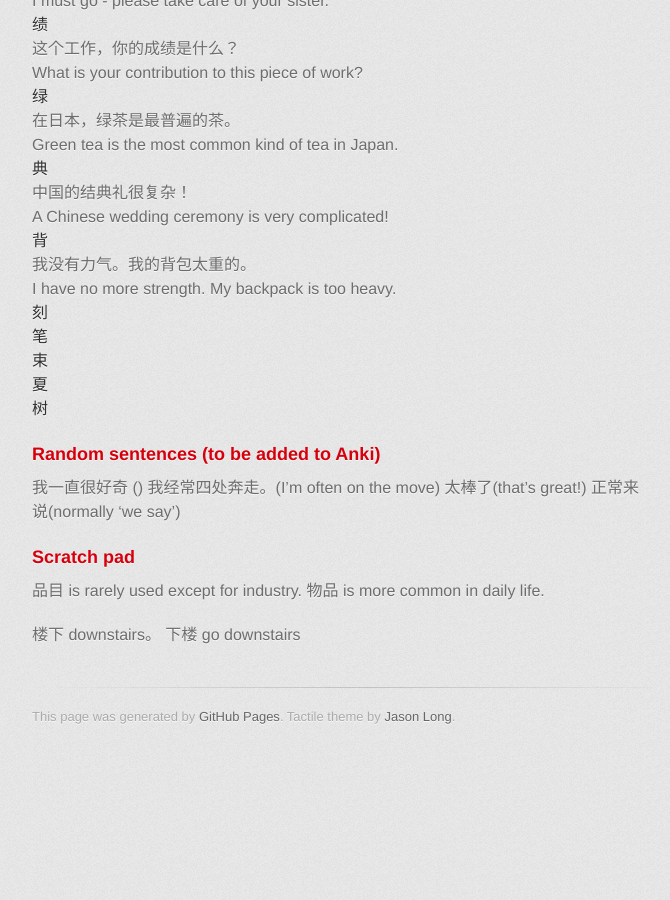
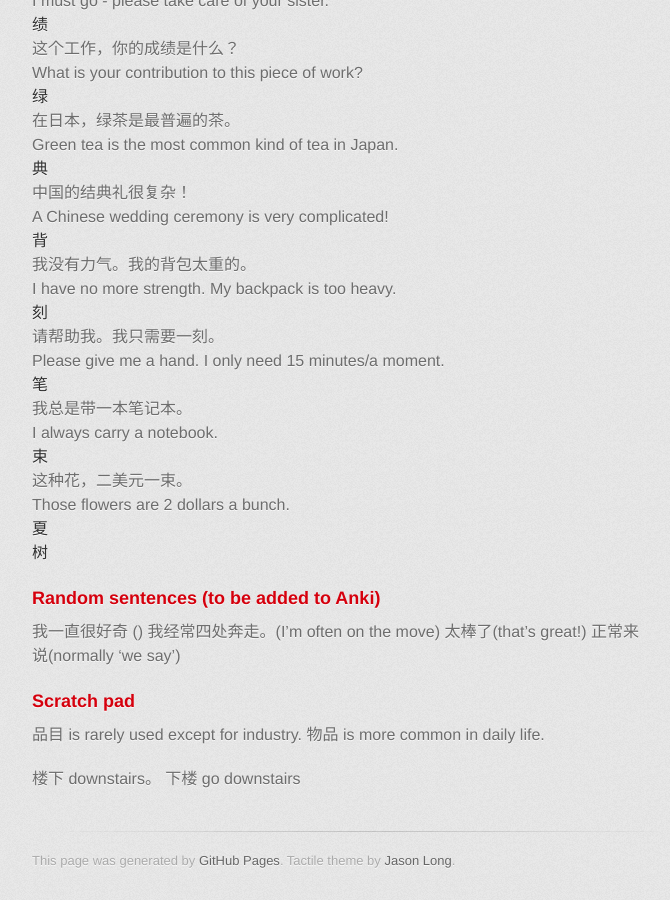
Before and after one commit to axiomiety/axiomiety.github.io, a Jekyll site: the page built from llog/mandarin.markdown, in a window 1280 px wide and 900 px high, scrolled down 13164 px. Shown: the whole window, without its empty margins (298-968 px from the left). Built offline with Jekyll 4.4.1, drawn with Linux system fonts in a browser that asks for light colours; nearby versions of some CDN libraries; some web fonts are replaced; before the commit the page ends 13920 px from its top, so only the background shows below that.

Commit message:
mandarin

```diff
--- a/llog/mandarin.markdown
+++ b/llog/mandarin.markdown
@@ -649,14 +649,14 @@ Character|Sentence|Translation
   <dd>我没有力气。我的背包太重的。</dd>
   <dd>I have no more strength. My backpack is too heavy.</dd>
   <dt>刻</dt>
-  <dd></dd>
-  <dd></dd>
+  <dd>请帮助我。我只需要一刻。</dd>
+  <dd>Please give me a hand. I only need 15 minutes/a moment.</dd>
   <dt>笔</dt>
-  <dd></dd>
-  <dd></dd>
+  <dd>我总是带一本笔记本。</dd>
+  <dd>I always carry a notebook.</dd>
   <dt>束</dt>
-  <dd></dd>
-  <dd></dd>
+  <dd>这种花，二美元一束。</dd>
+  <dd>Those flowers are 2 dollars a bunch.</dd>
   <dt>夏</dt>
   <dd></dd>
   <dd></dd>
```
